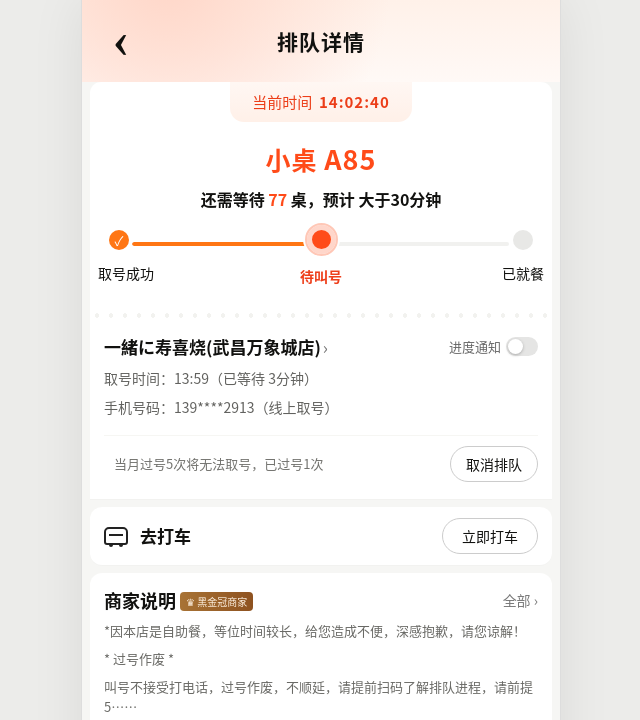
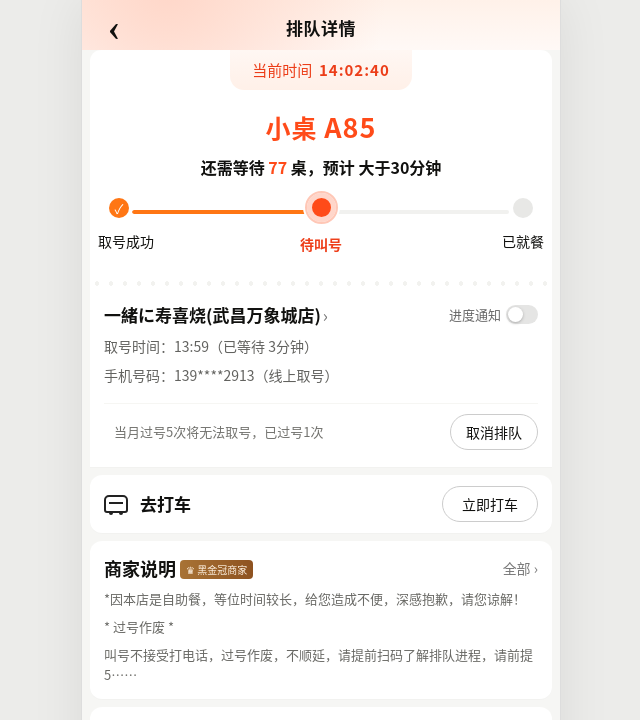
Before and after one commit to wzc-007/food_demo, a plain HTML site: page index.html in a window 1280 px wide. Shown: the top 720 px of the page, without its empty margins (319-959 px from the left). Drawn offline with Linux system fonts and the light colour scheme.

Commit message:
Add files via upload

```diff
--- a/index.html
+++ b/index.html
@@ -45,15 +45,15 @@ button { color: inherit; }
 
 .hero {
   position: relative;
-  height: 82px;
+  height: calc(46px + max(4px, var(--safe-top)));
   background: radial-gradient(circle at 18% -20%, #ffd7c9 0, transparent 55%), linear-gradient(180deg, #fff1e9 0%, #fff9f6 100%);
 }
-.safe-top { height: max(10px, var(--safe-top)); }
+.safe-top { height: max(4px, var(--safe-top)); }
 
-.navbar { height: 62px; display: grid; grid-template-columns: 54px 1fr 54px; align-items: center; padding: 0 12px; }
-.navbar h1 { font-size: 21px; text-align: center; margin: 0; font-weight: 650; letter-spacing: 1px; }
+.navbar { height: 46px; display: grid; grid-template-columns: 44px 1fr 44px; align-items: center; padding: 0 10px; }
+.navbar h1 { font-size: 17px; text-align: center; margin: 0; font-weight: 650; letter-spacing: .5px; }
 .icon-button { border: 0; background: transparent; padding: 0; cursor: pointer; }
-.back { font-family: Georgia, serif; font-size: 52px; line-height: 1; font-weight: 300; transform: translateY(-2px); }
+.back { font-family: Georgia, serif; font-size: 39px; line-height: 1; font-weight: 300; transform: translateY(-1px); }
 
 .card { margin: 0 8px 8px; background: var(--paper); border-radius: 12px; box-shadow: 0 1px 0 rgba(20,20,10,.015); }
 .queue-card { position: relative; padding: 0 14px 17px; border-radius: 11px 11px 0 0; }
```
